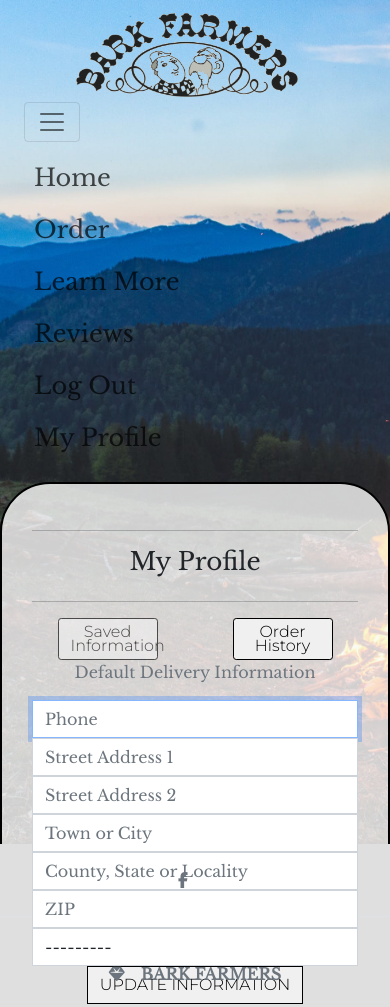
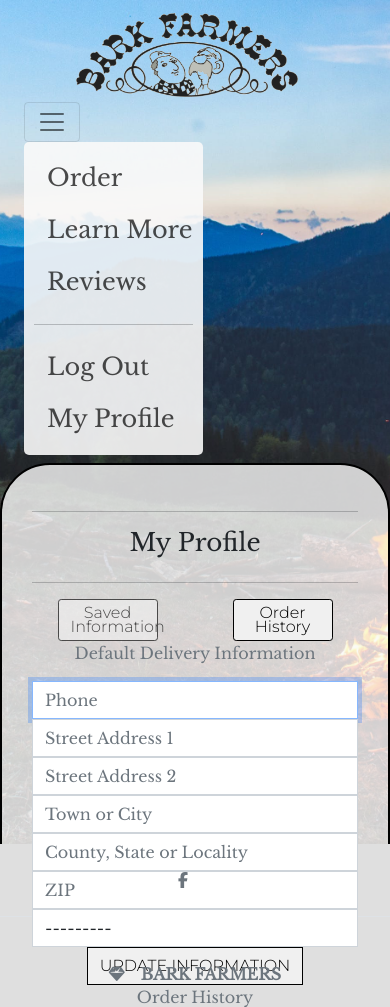
Before and after one commit to JDygard/BarkFarmers, a Django app: page /profiles/ in a window 390 px wide, after a click that opens the changed part. Shown: the top 1007 px of the page. Run offline with Django 3.2, Linux system fonts and the light colour scheme; the visitor is signed in with stand-in values (Sample User, id 1); data comes from the database, SQL or seed files in the repository; data that the repository does not hold is empty; some libraries are stand-ins or nearby versions.

Commit message:
fix mobile nav bar styling

```diff
--- a/checkout/templates/checkout_success.html
+++ b/checkout/templates/checkout_success.html
@@ -103,6 +103,12 @@
                     </span>
                     <span class="text-uppercase">Back to profile</span>
                 </a>
+                <a href="{% url 'checkout' %}" class="btn btn-black rounded-0 my-2">
+                    <span class="text-uppercase">Purchase this again</span>
+                    <span class="icon mr-2">
+                        <i class="fas fa-credit-card"></i>
+                    </span>
+                </a>
             {% endif %}
 
         </div>
--- a/checkout/views.py
+++ b/checkout/views.py
@@ -37,6 +37,7 @@ def cache_checkout_data(request):
     except Exception as e:
         messages.error(request, 'Sorry, your payment cannot be processed right now. Please try again.')
         return HttpResponse(content=e, status=400)
+
 
 def checkout(request):
     stripe_public_key = settings.STRIPE_PUBLIC_KEY
--- a/profiles/templates/profiles/profile.html
+++ b/profiles/templates/profiles/profile.html
@@ -70,12 +70,11 @@
         })
 
         function btnFlip() {
-            for (btn in btns) {
-                console.log(btn)
-                if (btn.classList.contains("hidden")) {
-                    btn.classList.remove("hidden");
+            for (let i = 0;i < btns.length;i++) {
+                if (btns[i].classList.contains("disabled")) {
+                    btns[i].classList.remove("disabled");
                 } else {
-                    btn.classList.add("hidden");
+                    btns[i].classList.add("disabled");
                 }
             }
         }
@@ -88,9 +87,7 @@
         }
 
         function showOrder() {
-            // show orderHistory
-            // hide profileInfo
-            console.log("showorder")
+            orderHistory.setAttribute("display", "none")
             btnFlip()
         }
 
--- a/profiles/views.py
+++ b/profiles/views.py
@@ -1,7 +1,7 @@
 from django.shortcuts import get_object_or_404, render, redirect, reverse
 from .models import UserProfile
 from django.contrib import messages
-from checkout.models import Order
+from checkout.models import Order, OrderLineItem
 from .forms import UserProfileForm
 from django.contrib.auth.decorators import login_required
 
@@ -36,6 +36,7 @@ def profile(request):
 
 def order_history(request, order_number):
     order = get_object_or_404(Order, order_number=order_number)
+    order_line_items = OrderLineItem.objects.get(order=order)
 
     template = 'checkout_success.html'
     context = {
--- a/static/css/style.css
+++ b/static/css/style.css
@@ -47,6 +47,7 @@ footer {
 
 .navbar-nav > .nav-item {
     font-size: 24px;
+    padding-left: 13px;
 }
 
 .navbar-light .navbar-nav .nav-link {
@@ -59,12 +60,12 @@ footer {
 
 @media screen and (max-width: 992px) {
 
-    #navbar {
+    .navbar-nav {
         background-color: rgba(250,250,250,.9);
         border-radius: 5px;
     }
 
-    nav {
+    .navBar {
         position: absolute;
     }
 }
@@ -74,7 +75,7 @@ footer {
     text-align: center;
     height: 100vh;
     color: #e3e6f2;
-    padding-top: 40%;
+    padding-top: 20%;
 }
 
 #hero-blurb > h1 {
--- a/templates/main-nav.html
+++ b/templates/main-nav.html
@@ -9,9 +9,6 @@
 
             <div class="collapse collapsed navbar-collapse" id="navBar">
                 <ul class="navbar-nav">
-                    <li class="nav-item active">
-                        <a class="nav-link" href="{% url 'home' %}"> Home <span class="sr-only">(current)</span></a>
-                    </li>
                     <li class="nav-item">
                         <a class="nav-link" href="{% url 'order' %}"> Order </a>
                     </li>
@@ -21,6 +18,7 @@
                     <li class="nav-item">
                         <a class="nav-link" href="{% url 'reviews' %}"> Reviews </a>
                     </li>
+                    <hr>
                     {% if request.user.is_authenticated %}
                         <li class="nav-item">
                             <a class="nav-link" href="{% url 'account_logout' %}">Log Out</a>
```
Also changed, not shown: README.md.
